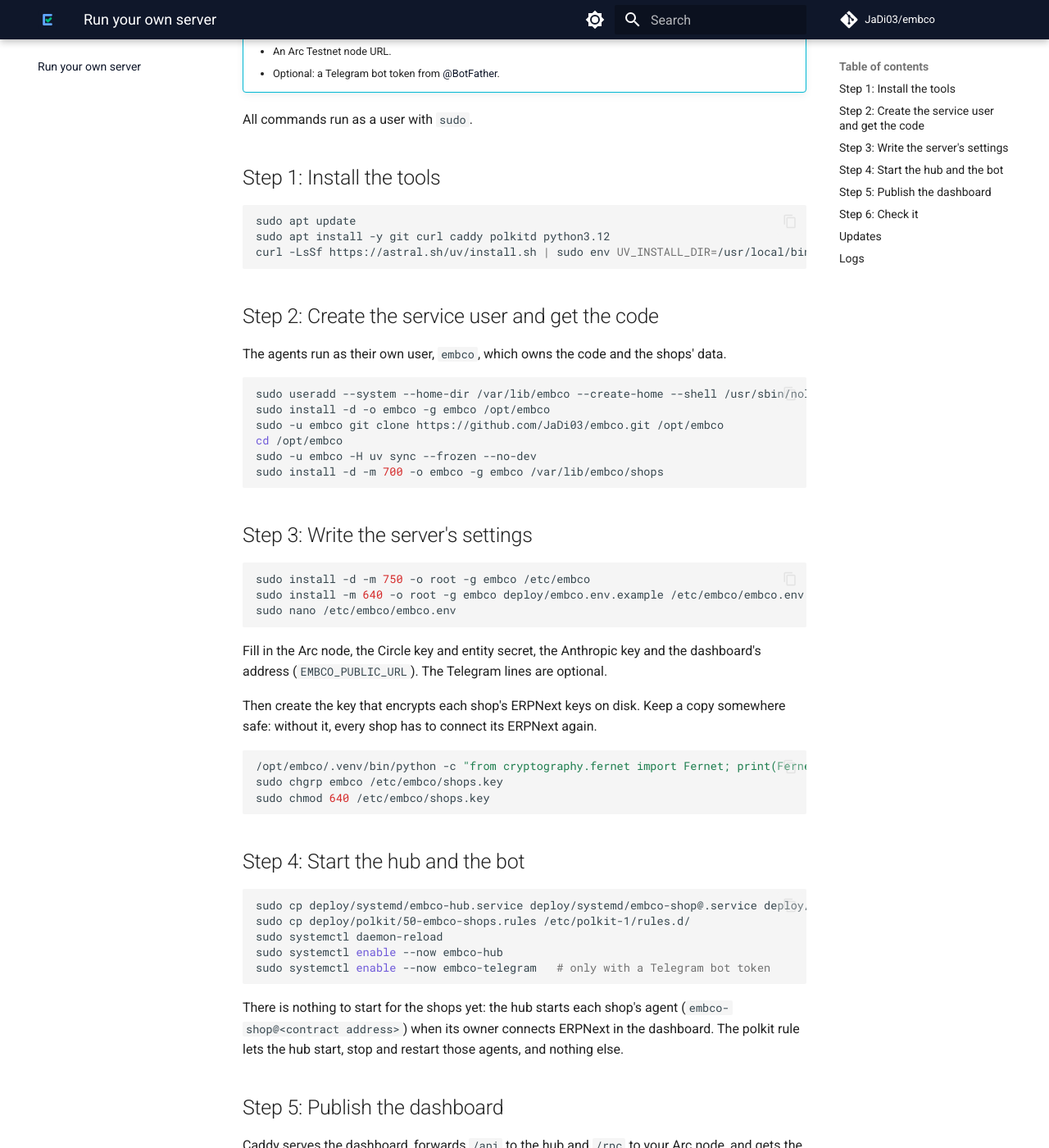
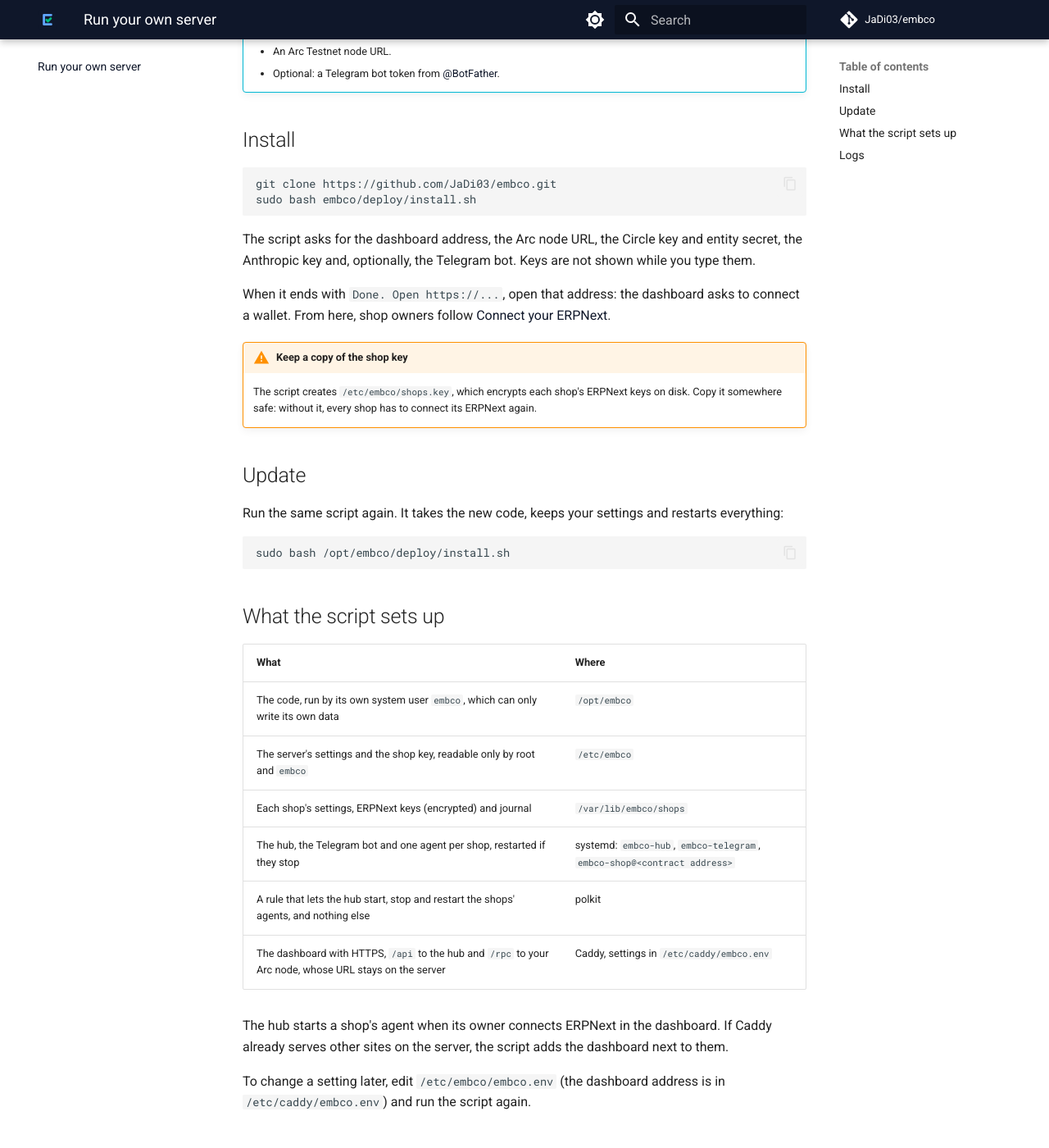
Before and after one commit to JaDi03/embco, an MkDocs documentation site: the page built from docs/server.md, in a window 1280 px wide and 1400 px high, scrolled down 471 px. Shown: the whole window at 82% size. Built offline with MkDocs 1.6.1 and Material for MkDocs 9.7.7, drawn with Linux system fonts in a browser that asks for light colours; comment, search, counter and statistics services are not loaded; some of the changed text lies outside the part shown.

Commit message:
feat: install.sh sets up or updates an embco server

````diff
--- a/docs/server.md
+++ b/docs/server.md
@@ -8,118 +8,56 @@
 [Command line](cli.md).
 
 !!! info "What you need"
-    - A Linux server with systemd. These steps are tested on Ubuntu 24.04.
-    - A domain pointing to the server, for HTTPS (or `http://localhost` to try it on your own
-      computer).
+    - A server with Ubuntu or Debian (tested on Ubuntu 24.04), and a user with `sudo`.
+    - A domain pointing to the server, for HTTPS. To try it on your own computer, use
+      `http://localhost` instead.
     - A [Circle](https://console.circle.com) account with developer-controlled wallets: an API
       key and a registered entity secret.
     - An [Anthropic](https://console.anthropic.com) API key, for the AI model that decides.
     - An Arc Testnet node URL.
     - Optional: a Telegram bot token from [@BotFather](https://t.me/BotFather).
 
-All commands run as a user with `sudo`.
-
-## Step 1: Install the tools
+## Install
 
 ```bash
-sudo apt update
-sudo apt install -y git curl caddy polkitd python3.12
-curl -LsSf https://astral.sh/uv/install.sh | sudo env UV_INSTALL_DIR=/usr/local/bin sh
+git clone https://github.com/JaDi03/embco.git
+sudo bash embco/deploy/install.sh
 ```
 
-## Step 2: Create the service user and get the code
+The script asks for the dashboard address, the Arc node URL, the Circle key and entity secret,
+the Anthropic key and, optionally, the Telegram bot. Keys are not shown while you type them.
 
-The agents run as their own user, `embco`, which owns the code and the shops' data.
+When it ends with `Done. Open https://...`, open that address: the dashboard asks to connect a
+wallet. From here, shop owners follow [Connect your ERPNext](connect.md).
+
+!!! warning "Keep a copy of the shop key"
+    The script creates `/etc/embco/shops.key`, which encrypts each shop's ERPNext keys on disk.
+    Copy it somewhere safe: without it, every shop has to connect its ERPNext again.
+
+## Update
+
+Run the same script again. It takes the new code, keeps your settings and restarts everything:
 
 ```bash
-sudo useradd --system --home-dir /var/lib/embco --create-home --shell /usr/sbin/nologin embco
-sudo install -d -o embco -g embco /opt/embco
-sudo -u embco git clone https://github.com/JaDi03/embco.git /opt/embco
-cd /opt/embco
-sudo -u embco -H uv sync --frozen --no-dev
-sudo install -d -m 700 -o embco -g embco /var/lib/embco/shops
+sudo bash /opt/embco/deploy/install.sh
 ```
 
-## Step 3: Write the server's settings
+## What the script sets up
 
-```bash
-sudo install -d -m 750 -o root -g embco /etc/embco
-sudo install -m 640 -o root -g embco deploy/embco.env.example /etc/embco/embco.env
-sudo nano /etc/embco/embco.env
-```
+| What | Where |
+|---|---|
+| The code, run by its own system user `embco`, which can only write its own data | `/opt/embco` |
+| The server's settings and the shop key, readable only by root and `embco` | `/etc/embco` |
+| Each shop's settings, ERPNext keys (encrypted) and journal | `/var/lib/embco/shops` |
+| The hub, the Telegram bot and one agent per shop, restarted if they stop | systemd: `embco-hub`, `embco-telegram`, `embco-shop@<contract address>` |
+| A rule that lets the hub start, stop and restart the shops' agents, and nothing else | polkit |
+| The dashboard with HTTPS, `/api` to the hub and `/rpc` to your Arc node, whose URL stays on the server | Caddy, settings in `/etc/caddy/embco.env` |
 
-Fill in the Arc node, the Circle key and entity secret, the Anthropic key and the dashboard's
-address (`EMBCO_PUBLIC_URL`). The Telegram lines are optional.
+The hub starts a shop's agent when its owner connects ERPNext in the dashboard. If Caddy already
+serves other sites on the server, the script adds the dashboard next to them.
 
-Then create the key that encrypts each shop's ERPNext keys on disk. Keep a copy somewhere safe:
-without it, every shop has to connect its ERPNext again.
-
-```bash
-/opt/embco/.venv/bin/python -c "from cryptography.fernet import Fernet; print(Fernet.generate_key().decode())" | sudo tee /etc/embco/shops.key > /dev/null
-sudo chgrp embco /etc/embco/shops.key
-sudo chmod 640 /etc/embco/shops.key
-```
-
-## Step 4: Start the hub and the bot
-
-```bash
-sudo cp deploy/systemd/embco-hub.service deploy/systemd/embco-shop@.service deploy/systemd/embco-telegram.service /etc/systemd/system/
-sudo cp deploy/polkit/50-embco-shops.rules /etc/polkit-1/rules.d/
-sudo systemctl daemon-reload
-sudo systemctl enable --now embco-hub
-sudo systemctl enable --now embco-telegram   # only with a Telegram bot token
-```
-
-There is nothing to start for the shops yet: the hub starts each shop's agent
-(`embco-shop@<contract address>`) when its owner connects ERPNext in the dashboard. The polkit
-rule lets the hub start, stop and restart those agents, and nothing else.
-
-## Step 5: Publish the dashboard
-
-Caddy serves the dashboard, forwards `/api` to the hub and `/rpc` to your Arc node, and gets the
-HTTPS certificate for your domain.
-
-```bash
-sudo install -m 640 -o root -g caddy deploy/caddy.env.example /etc/caddy/embco.env
-sudo nano /etc/caddy/embco.env
-sudo install -d /etc/systemd/system/caddy.service.d
-sudo cp deploy/systemd/caddy-embco.conf /etc/systemd/system/caddy.service.d/embco.conf
-echo "import /opt/embco/deploy/Caddyfile" | sudo tee /etc/caddy/Caddyfile > /dev/null
-sudo systemctl daemon-reload
-sudo systemctl restart caddy
-```
-
-In `/etc/caddy/embco.env`, write your domain in `EMBCO_SITE` and split your Arc node URL in two:
-`EMBCO_RPC_UPSTREAM` is the scheme and host, `EMBCO_RPC_PATH` the rest (`/` if there is none).
-
-If Caddy already serves other sites on this server, add the `import` line to your Caddyfile
-instead of replacing it.
-
-## Step 6: Check it
-
-```bash
-systemctl is-active embco-hub caddy
-curl -s -o /dev/null -w "%{http_code}\n" https://app.example.com/api/supplier/me
-curl -s -X POST -H "content-type: application/json" \
-  --data '{"jsonrpc":"2.0","id":1,"method":"eth_chainId","params":[]}' https://app.example.com/rpc
-```
-
-The hub answers `401` (nobody is signed in), and the node answers `"result":"0x4cef52"`, Arc
-Testnet.
-
-Open your domain in a browser: the dashboard asks to connect a wallet. From here, shop owners
-follow [Connect your ERPNext](connect.md).
-
-## Updates
-
-```bash
-cd /opt/embco
-sudo -u embco git pull --ff-only
-sudo -u embco -H uv sync --frozen --no-dev
-sudo systemctl restart embco-hub embco-telegram 'embco-shop@*'
-```
-
-The dashboard is served straight from `/opt/embco/dashboard`, so it is updated by the pull.
+To change a setting later, edit `/etc/embco/embco.env` (the dashboard address is in
+`/etc/caddy/embco.env`) and run the script again.
 
 ## Logs
 
````
Also changed, not shown: 3 other files.
